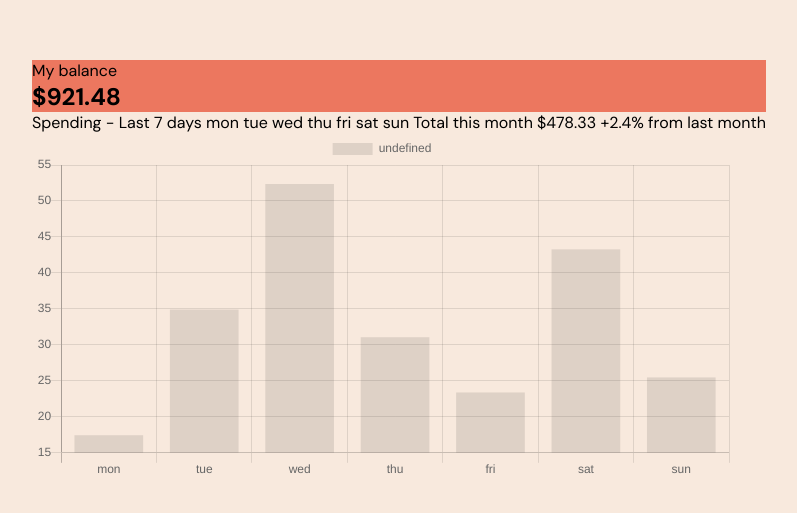
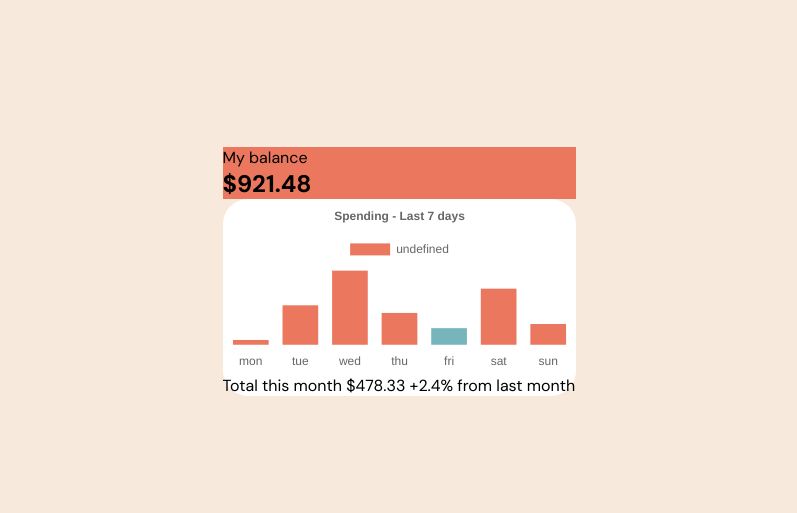
Before and after one commit to zizi-ayman/expenses-chart-component-main, a plain HTML site: page index.html in a window 1280 px wide. Shown: the part 129-642 px from the top of the page, without its empty margins (241-1038 px from the left). Drawn offline with nearby package versions, Linux system fonts and the light colour scheme.

Commit message:
some chart css

```diff
--- a/index.css
+++ b/index.css
@@ -19,3 +19,7 @@ body{
 .balance{
     background-color: hsl(10, 79%, 65%);
 }
+.balance_info{
+    border-radius: 25px;
+    background-color: white;
+}
--- a/index.html
+++ b/index.html
@@ -19,22 +19,12 @@
         </div>
         <div class="balance_info">
             <div id="test"></div>
-            Spending - Last 7 days
-
-            mon
-            tue
-            wed
-            thu
-            fri
-            sat
-            sun
-
+            <canvas id="myChart" style="width:100%;max-width:700px"></canvas>
             Total this month
             $478.33
 
             +2.4%
             from last month
-            <canvas id="myChart" style="width:100%;max-width:700px"></canvas>
         </div>
     </main>
     <script src="https://cdnjs.cloudflare.com/ajax/libs/Chart.js/2.9.4/Chart.js"></script>
--- a/index.js
+++ b/index.js
@@ -17,9 +17,32 @@ fetch("./data.json")
       data: {
           labels: xvalue,
           datasets: [{
-            data: yvalue
+            data: yvalue,
+            backgroundColor: function(context) {
+              var index = context.dataIndex;
+              var value = context.dataset.data[index];
+              return index === new Date().getDay() ? 'hsl(186, 34%, 60%)' : 'hsl(10, 79%, 65%)';
+            }
           }]
       },
-      options: {}
+      options: {
+        title: {
+          display: true,
+          text: 'Spending - Last 7 days'
+        },
+        scales: {
+          xAxes: [{
+              gridLines: {
+                  display: false, // turn off x-axis grid lines
+              }
+          }],
+          yAxes: [{
+              display: false, // turn off the y-axis
+              gridLines: {
+                  display: false, // turn off y-axis grid lines
+              }
+          }]
+        },
+      }
     });
   })
```
